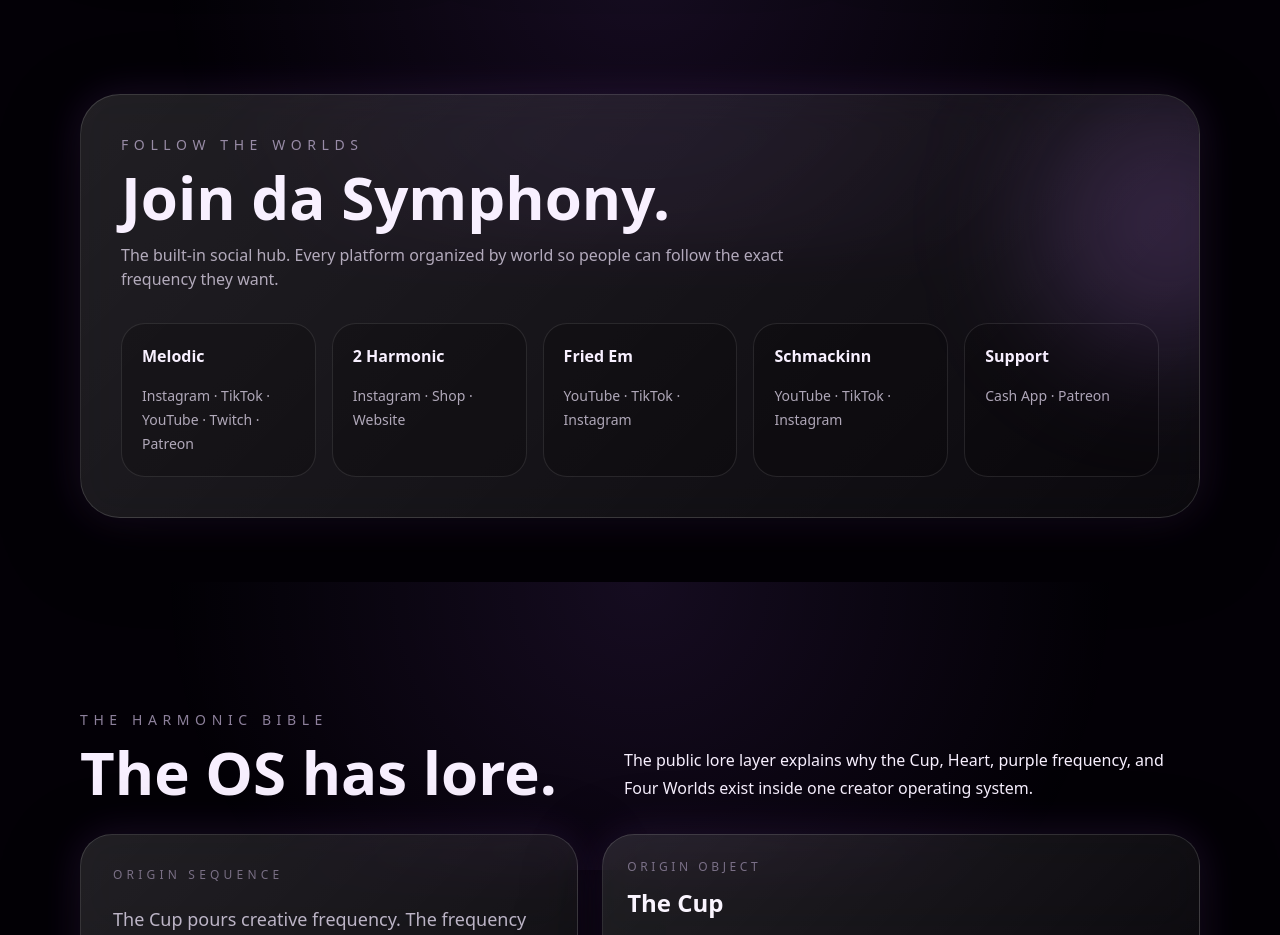
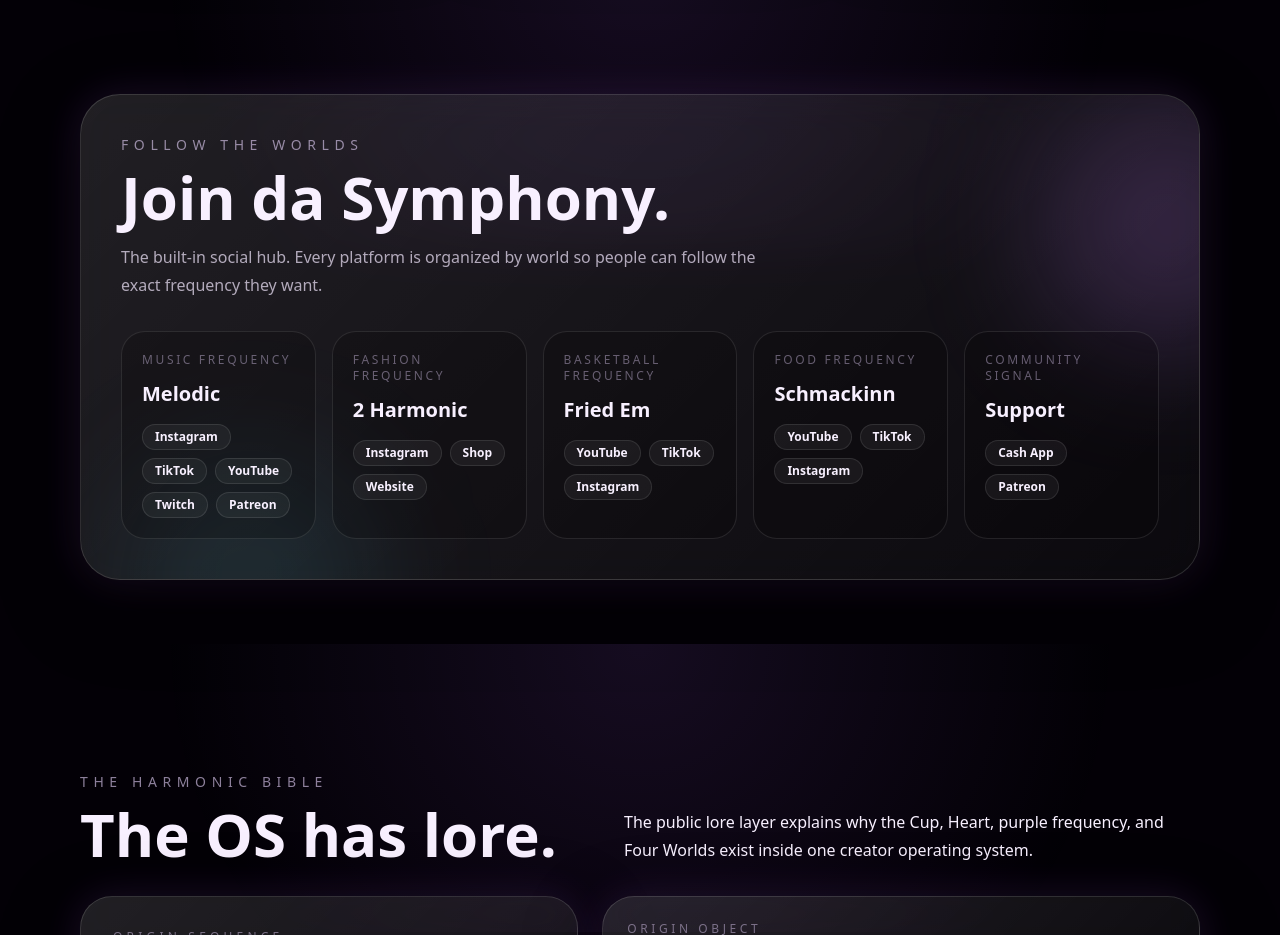
Before and after one commit to thatsmelodic/harmonic-os, a Next.js app: page / in a window 1280 px wide. Shown: the part 2180-3115 px from the top of the page. Built offline with nearby package versions, Linux system fonts and the light colour scheme.

Commit message:
Polish homepage social hub section

```diff
--- a/components/JoinDaSymphony.tsx
+++ b/components/JoinDaSymphony.tsx
@@ -1,24 +1,53 @@
 const groups = [
-  ['Melodic', 'Instagram · TikTok · YouTube · Twitch · Patreon'],
-  ['2 Harmonic', 'Instagram · Shop · Website'],
-  ['Fried Em', 'YouTube · TikTok · Instagram'],
-  ['Schmackinn', 'YouTube · TikTok · Instagram'],
-  ['Support', 'Cash App · Patreon'],
+  {
+    title: 'Melodic',
+    signal: 'Music frequency',
+    links: ['Instagram', 'TikTok', 'YouTube', 'Twitch', 'Patreon'],
+  },
+  {
+    title: '2 Harmonic',
+    signal: 'Fashion frequency',
+    links: ['Instagram', 'Shop', 'Website'],
+  },
+  {
+    title: 'Fried Em',
+    signal: 'Basketball frequency',
+    links: ['YouTube', 'TikTok', 'Instagram'],
+  },
+  {
+    title: 'Schmackinn',
+    signal: 'Food frequency',
+    links: ['YouTube', 'TikTok', 'Instagram'],
+  },
+  {
+    title: 'Support',
+    signal: 'Community signal',
+    links: ['Cash App', 'Patreon'],
+  },
 ];
 
 export function JoinDaSymphony() {
   return (
-    <section id="symphony" className="harmonic-container py-24">
+    <section id="symphony" className="harmonic-container py-20 md:py-24">
       <div className="glass-panel relative overflow-hidden rounded-[2.5rem] p-6 md:p-10">
         <div className="absolute -right-24 top-0 h-64 w-64 rounded-full bg-purple-400/20 blur-3xl" />
-        <p className="text-sm uppercase tracking-[0.4em] text-purple-200/60">Follow the worlds</p>
-        <h2 className="mt-3 text-4xl md:text-6xl font-black">Join da Symphony.</h2>
-        <p className="mt-4 max-w-2xl text-purple-100/70">The built-in social hub. Every platform organized by world so people can follow the exact frequency they want.</p>
-        <div className="mt-8 grid gap-4 md:grid-cols-5">
-          {groups.map(([title, links]) => (
-            <div key={title} className="rounded-3xl border border-white/10 bg-black/20 p-5 transition hover:bg-white/10">
-              <h3 className="font-black">{title}</h3>
-              <p className="mt-4 text-sm leading-6 text-purple-100/70">{links}</p>
+        <div className="absolute -bottom-32 left-10 h-64 w-64 rounded-full bg-cyan-300/10 blur-3xl" />
+        <div className="relative">
+          <p className="text-sm uppercase tracking-[0.4em] text-purple-200/60">Follow the worlds</p>
+          <h2 className="mt-3 text-4xl font-black md:text-6xl">Join da Symphony.</h2>
+          <p className="mt-4 max-w-2xl leading-7 text-purple-100/70">The built-in social hub. Every platform is organized by world so people can follow the exact frequency they want.</p>
+        </div>
+
+        <div className="relative mt-8 grid gap-4 md:grid-cols-5">
+          {groups.map((group) => (
+            <div key={group.title} className="portal-sheen rounded-3xl border border-white/10 bg-black/20 p-5 transition hover:-translate-y-1 hover:bg-white/10 hover:shadow-purple-glow">
+              <p className="text-xs uppercase tracking-[0.22em] text-purple-200/40">{group.signal}</p>
+              <h3 className="mt-3 text-xl font-black">{group.title}</h3>
+              <div className="mt-4 flex flex-wrap gap-2">
+                {group.links.map((link) => (
+                  <span key={link} className="rounded-full border border-white/10 bg-white/5 px-3 py-1 text-xs font-bold text-purple-100/62">{link}</span>
+                ))}
+              </div>
             </div>
           ))}
         </div>
```
